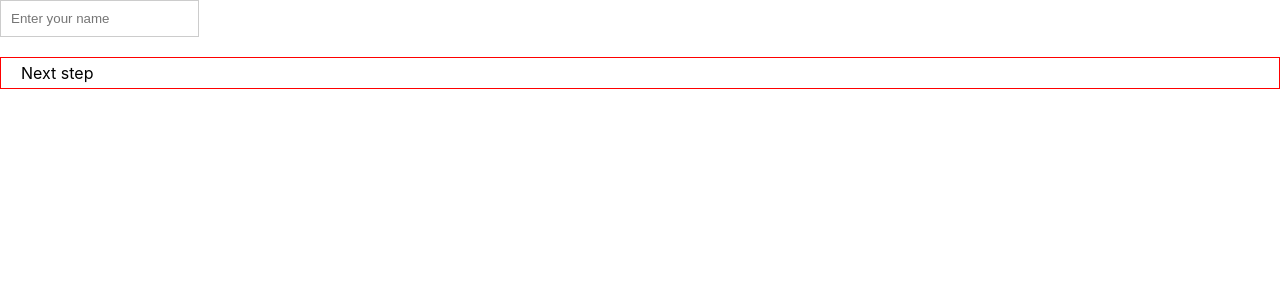
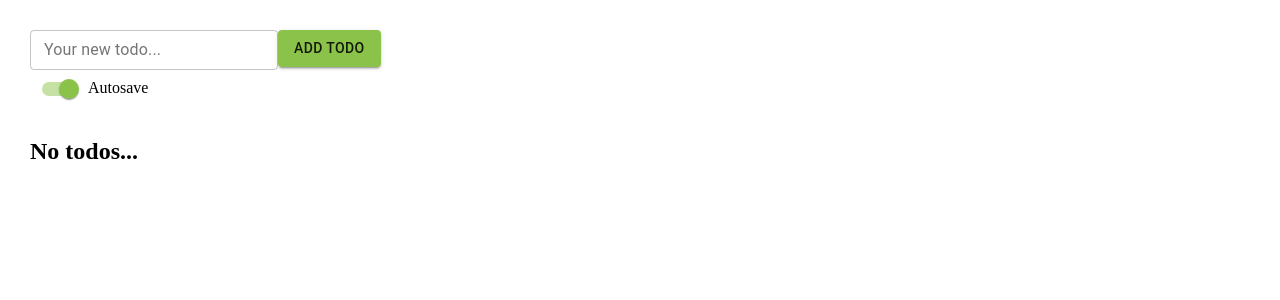
Before and after one commit to YevtushenkoNadiia/react-form, a React (Create React App) app: page / in a window 1280 px wide. Shown: the top 300 px of the page. Built offline with nearby package versions, Linux system fonts and the light colour scheme; the HTML template or start-up script is replaced by a standard one.

Commit message:
10.06.2021 (#2)
* reg-form

* lesson 30

Co-authored-by: Nadiia Yevtushenko <nadyyevtushenko07@gmail.com>

```diff
--- /dev/null
+++ b/src/App.js
@@ -0,0 +1,41 @@
+import { createMuiTheme, MuiThemeProvider } from "@material-ui/core";
+import { lightGreen, pink } from "@material-ui/core/colors";
+import Todos from "./components/Todos/Todos";
+
+const theme = createMuiTheme({
+    palette: {
+        primary: {
+            light: lightGreen[400],
+            main: lightGreen[500],
+            dark: lightGreen[600],
+        },
+        secondary: {
+            light: pink[400],
+            main: pink[500],
+            dark: pink[600],
+        },
+    },
+    breakpoints: {
+        values: {
+            xs: 0,
+            sm: 600,
+            md: 977,
+            lg: 1173,
+            xl: 1589,
+            xxl: 1901,
+        },
+    },
+    // typography: {
+    //     useNextVariants: true,
+    // },
+});
+
+const App = () => {
+    return (
+        <MuiThemeProvider theme={theme}>
+            <Todos />
+        </MuiThemeProvider>
+    );
+};
+
+export default App;
--- a/src/components/Register/Register.js
+++ b/src/components/Register/Register.js
@@ -1,63 +1,46 @@
-import './Register.scss';
-import React, { useState } from "react";
-
+import { useState } from "react";
 
 const Register = () => {
 
-	const [userData, setUserData] = useState({
+	const [reg, setReg] = useState({
 			username: '',
 			email: '',
 			password: ''
 	});
 
 	const [step, setStep] = useState(1);
-	const [users, setUsers] = useState([]);
-	const [nameError, setNameError] = useState(false);
 
 	const inputHandler = (e) => {
 		const { name, value } = e.target;
-
-		setUserData((prev) =>({
+		setReg((prev) =>({
 			...prev,
 			[name]: value,
 			}));
 		};
 
-const registerHandler = (e) => {
-  e.preventDefault();
-	setUsers(prevState => [...prevState, userData])
-	setStep(1);
-	if(nameError){
-		setNameError(false)
-	}
-	setUserData({
-		username: '',
-		email: '',
-		password: ''
-	})
+	const stepHandler = () => {
+		setStep((prev) => prev + 1);
+		// setStep(step + 1);
 	};
 
-const stepHandler = () => {
-	const user = users.find(user => user.username === userData.username)
-
-	if (user) {
-		return setNameError(true)
-	}
-	setStep(step + 1);
-	// setStep((prev) => prev + 1);
+const addReg = (e) => {
+  e.preventDefault();
+	console.log('reg', reg);
+	setReg({username: '', email: '', password: '' });
+	setStep(1);
 };
 
-console.log('users', users)
-
 	return (
-		<form className="register"
-					onSubmit={registerHandler}>
+		<div className="Register">
+			{step < 3 ? <button onClick={stepHandler}>Next step</button> : null}
+			<form className="register__form"
+						onSubmit={addReg}>
 							{step === 1 ? (
 							<input
-								className={`register__input ${nameError ? 'error' : ''}`}
+									className="register__input"
 									onChange={inputHandler}
 									name="username"
-								value={userData.username}
+									value={reg.username}
 									type="text"
 									placeholder="Enter your name"
 							/>
@@ -66,7 +49,7 @@ return (
 									className="register__input"
 									onChange={inputHandler}
 									name="email"
-								value={userData.email}
+									value={reg.email}
 									type="text"
 									placeholder="Enter your email"
 							/>
@@ -75,63 +58,16 @@ return (
 									className="register__input"
 									onChange={inputHandler}
 									name="password"
-								value={userData.password}
+									value={reg.password}
 									type="password"
 									placeholder="Enter your password"
 								/>
 							)}
-			{step < 3
-				? <div className="register__add" style={{
-					border: '1px solid red',
-					padding: '5px 20px',
-					marginTop: 20,
-					cursor: 'pointer'
-				}}
-					   onClick={stepHandler}>Next step</div> : <button type="submit">Register</button>}
+
+				<button type="submit">Register</button>
 			</form>
+		</div>
 	);
-
-	// return (
-	// 	<div className="register">
-	// 		{step < 3 ? <button onClick={stepHandler}>Next step</button> : null}
-	// 		<form className="register__form"
-	// 					onSubmit={registerHandler}>
-	// 						{step === 1 ? (
-	// 						<input
-	// 								className="register__input"
-	// 								onChange={inputHandler}
-	// 								name="username"
-	// 								value={userData.username}
-	// 								type="text"
-	// 								placeholder="Enter your name"
-	// 						/>
-	// 						 ) : step === 2 ? (
-	// 							<input
-	// 								className="register__input"
-	// 								onChange={inputHandler}
-	// 								name="email"
-	// 								value={userData.email}
-	// 								type="text"
-	// 								placeholder="Enter your email"
-	// 						/>
-	// 						) : (
-	// 							<input
-	// 								className="register__input"
-	// 								onChange={inputHandler}
-	// 								name="password"
-	// 								value={userData.password}
-	// 								type="password"
-	// 								placeholder="Enter your password"
-	// 							/>
-	// 						)}
-
-	// 			<button type="submit">Register</button>
-	// 		</form>
-	// 	</div>
-	// );
-
-
-
 };
 
 export default Register;
--- a/src/components/Todos/Todos.js
+++ b/src/components/Todos/Todos.js
@@ -1,11 +1,19 @@
+import "./Todos.scss";
+import {
+	Button,
+	Checkbox,
+	Switch,
+	FormControl,
+	InputLabel, MenuItem, Select,
+	TextField,
+} from "@material-ui/core";
+import { Delete, Edit } from "@material-ui/icons";
+import { useEffect, useState } from "react";
+import { STATUSES } from "../../constants";
 
-import './Todos.scss';
-import { useState } from "react";
 
 const Todos = () => {
-
-const [todos, setTodos] = useState([]);
-
+	const [todos, setTodos] = useState(JSON.parse(localStorage.getItem('todos')) || []);
 	const [newTodo, setNewTodo] = useState('');
 
 	const inputChange = (e) => {
@@ -17,31 +25,124 @@ const addTodo = (e) => {
 		const newTodoItem = {
 			id: Date.now(),
 			text: newTodo,
-		status: 'new'
+			status: 'new',
 		}
 
 		setTodos((prevState) => [newTodoItem, ...prevState])
 		setNewTodo('')
+
 	};
+
+	const editTodo = id => {
+
+	}
+
+	function statusHandler (id) {
+		const newTodos = todos.map(todo => {
+			if(todo.id === id) {
+				if (todo.status !== 'done'){
+					return {...todo, status:'done'}
+				}
+				return {...todo, status:'new'}
+			}
+			return todo
+		})
+		setTodos(newTodos)
+	}
+
+	function changeStatus (e, id) {
+		const newTodos = todos.map(todo => {
+			if (todo.id === id) {
+				return {...todo, status: e.target.value}
+			}
+			return todo
+		})
+
+		setTodos(newTodos)
+	}
+
+	function deleteTodo (id) {
+		setTodos(todos.filter(todo=>todo.id !== id))
+	}
+
+	function saveTodos () {
+		localStorage.setItem('todos', JSON.stringify(todos))
+	}
+
+	useEffect(()=>{
+		console.log('useEffect')
+
+		return ()=>{
+			// ...
+		}
+	},[todos])
 
 	return (
 		<div className="todos">
 			<form className="todos__form"
 				  onSubmit={addTodo}>
-			<input
+				<TextField label="Your new todo..."
 						   type="text"
+						   size="small"
+						   name="todo"
 						   value={newTodo}
 						   onChange={inputChange}
-			  placeholder="Your new todo..."
+						   variant="outlined" />
+				<Button variant="contained"
+						type="submit"
+						color="primary">Add todo</Button>
+			</form>
+			{todos.length ? <Button variant="outlined"
+									color="primary"
+									className="todos__save"
+									onClick={saveTodos}>Save todos</Button> : null}
+			<div className="todos__autosave">
+				<Switch
+					color="primary"
+					checked={true}
+					onChange={() => statusHandler()}
 				/>
-			<button type="submit">Add todo</button>
-		</form>
+				Autosave
+			</div>
 			<div className="todos__list">
 				{todos.length
-				? (todos.map(({ id, text:other }) => {
+					? (todos.map(({id, text, status}) => {
 						return (
-						<div className="todos__item" key={id}>
-						{other}
+							<div className="todos__item"
+								 key={id}>
+								<Checkbox
+									color='defaults'
+									checked={status === 'done'}
+									onChange={() => statusHandler(id)}
+								/>
+								<p className="todos__text">{text}</p>
+								{/*{isEditorActive ? (<TextField value={text}/> : <p className='todos__text'>{text}</p>)}*/}
+								<div className="todos__actions">
+									<FormControl className="todos__select">
+										<InputLabel>Status</InputLabel>
+										<Select
+											value={status}
+											onChange={function (e) {
+												return changeStatus(e,id)
+											}}
+										>
+											{STATUSES.map(status => (
+												<MenuItem value={status} key={status}>{status}</MenuItem>
+												))}
+										</Select>
+									</FormControl>
+									<Button startIcon={<Edit />}
+											variant={"contained"}
+											color={"primary"}
+											size="small"
+											onClick={() => editTodo(id)}>Edit</Button>
+									<Button startIcon={<Delete />}
+											variant={"contained"}
+											color={"secondary"}
+											size="small"
+											onClick={() => deleteTodo(id)}>Delete</Button>
+
+								</div>
 							</div>
 						);
 					}))
@@ -52,6 +153,21 @@ const addTodo = (e) => {
 };
 
 export default Todos;
+
+
+
+
+
+
+
+
+
+
+
+
+
+
+
 
 // import './Todos.scss';
 // import { useState } from "react";
--- a/src/components/Todos/Todos.scss
+++ b/src/components/Todos/Todos.scss
@@ -1,11 +1,35 @@
-input {
-	display: block;
-	margin-bottom: 15px;
-}
 .todos {
 	padding: 30px;
 
+	&__save {
+		margin-top: 20px !important;
+	}
+
 	&__list {
 		margin-top: 30px;
+		max-width: 700px;
+		width: 100%;
+	}
+
+	&__item {
+		display: flex;
+		align-items: center;
+		&:not(:last-child) {
+			margin-bottom: 10px;
+		}
+	}
+
+	&__text {
+		font-size: 20px;
+	}
+
+	&__actions {
+		margin-left: auto;
+		display: flex;
+		gap: 10px;
+	}
+
+	&__select {
+		min-width: 100px !important;
 	}
 }
--- /dev/null
+++ b/src/constants/index.js
@@ -0,0 +1 @@
+export const STATUSES = ['new', 'in progress', 'done', 'reject', 'deleted']
--- a/src/index.css
+++ b/src/index.css
@@ -1,13 +1,5 @@
-body {
+* {
   margin: 0;
-  font-family: -apple-system, BlinkMacSystemFont, 'Segoe UI', 'Roboto', 'Oxygen',
-    'Ubuntu', 'Cantarell', 'Fira Sans', 'Droid Sans', 'Helvetica Neue',
-    sans-serif;
-  -webkit-font-smoothing: antialiased;
-  -moz-osx-font-smoothing: grayscale;
+  padding: 0;
+  box-sizing: border-box;
 }
-
-code {
-  font-family: source-code-pro, Menlo, Monaco, Consolas, 'Courier New',
-    monospace;
-}
--- a/src/index.js
+++ b/src/index.js
@@ -2,7 +2,7 @@ import React from 'react';
 import ReactDOM from 'react-dom';
 import './index.css';
 // import Todos from "./components/Todos/TodosClass"
-// import Todos from "./components/Todos/Todos"
-import Register from "./components/Register/Register"
+import App from "./App"
+// import Register from "./components/Register/Register"
 
-ReactDOM.render(<Register />, document.getElementById('root'));
+ReactDOM.render(<App />, document.getElementById('root'));
```
Lines whose indentation alone changed are shown as unchanged.
